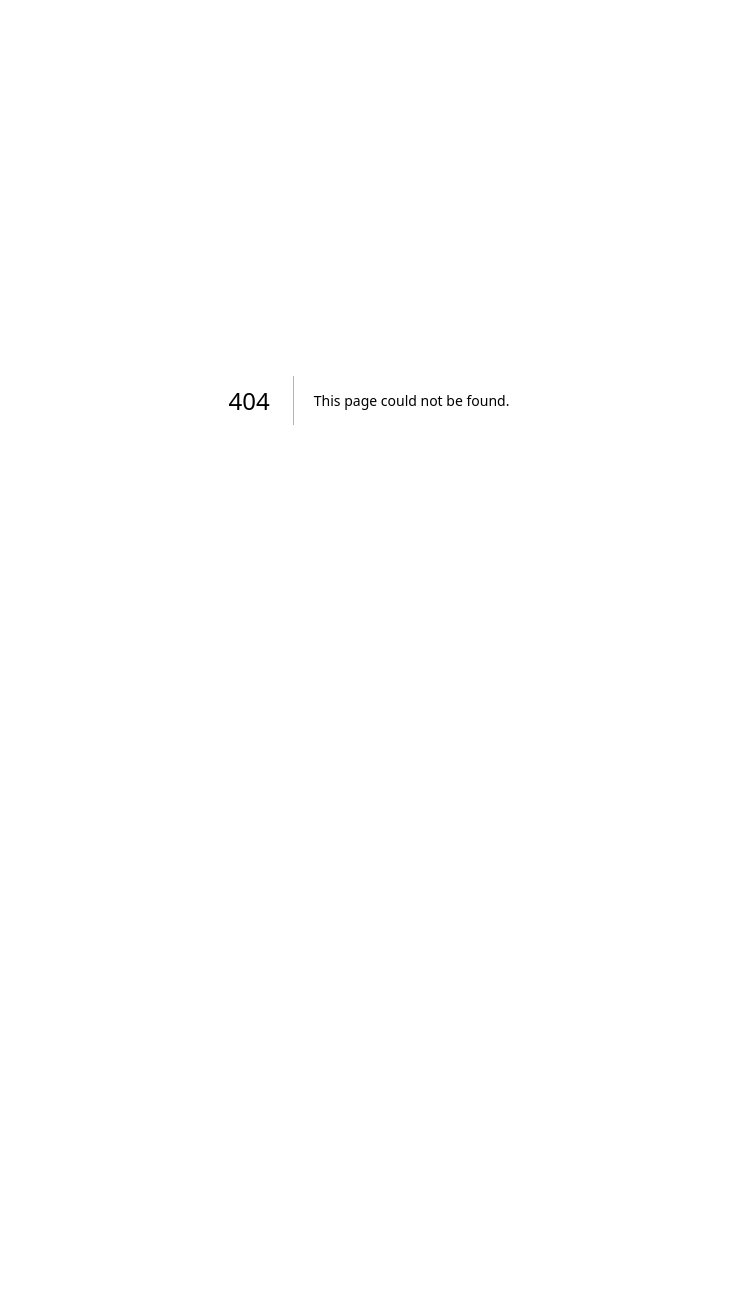
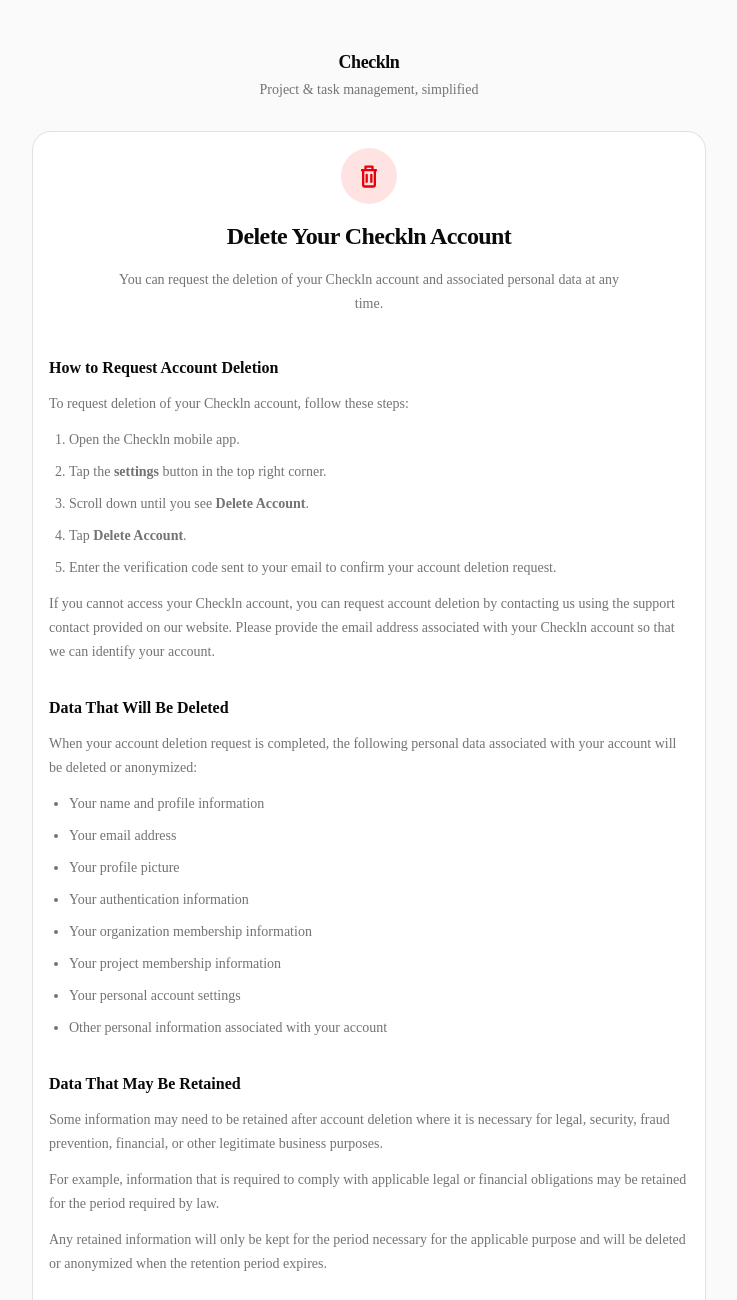
Before and after one commit to preciousvwarho/ChecklinTest, a Next.js app: page /delete-account in a window 1280 px wide. Before the commit this address had no page. Shown: the top 1300 px of the page, without its empty margins (271-1008 px from the left). Before the commit the page ends 800 px from the top, so only its background shows below. Built offline with nearby package versions, Linux system fonts and the light colour scheme.

Commit message:
Delete Account Guide

```diff
--- /dev/null
+++ b/app/delete-account/page.tsx
@@ -0,0 +1,206 @@
+import { Button } from "@/components/ui/button";
+import {
+  Card,
+  CardContent,
+  CardDescription,
+  CardHeader,
+  CardTitle,
+} from "@/components/ui/card";
+import Link from "next/link";
+
+export default function DeleteAccountPage() {
+  return (
+    <div className="min-h-screen bg-[#fafafa] px-4 py-12">
+      <div className="mx-auto w-full max-w-2xl">
+        {/* Header */}
+        <div className="text-center mb-8">
+          <h1 className="text-lg font-semibold tracking-tight">Checkln</h1>
+          <p className="text-sm text-muted-foreground mt-1">
+            Project & task management, simplified
+          </p>
+        </div>
+
+        <Card className="border-0 shadow-none rounded-2xl">
+          <CardHeader className="text-center space-y-3 pb-6">
+            <div className="mx-auto w-14 h-14 rounded-full bg-red-100 flex items-center justify-center">
+              <svg
+                xmlns="http://www.w3.org/2000/svg"
+                className="w-7 h-7 text-red-600"
+                fill="none"
+                viewBox="0 0 24 24"
+                stroke="currentColor"
+                strokeWidth="2"
+              >
+                <path
+                  strokeLinecap="round"
+                  strokeLinejoin="round"
+                  d="M6 7h12M9 7V4h6v3m2 0v13a1 1 0 01-1 1H8a1 1 0 01-1-1V7h10zM10 11v6M14 11v6"
+                />
+              </svg>
+            </div>
+
+            <CardTitle className="text-2xl font-semibold tracking-tight">
+              Delete Your Checkln Account
+            </CardTitle>
+
+            <CardDescription className="text-sm text-muted-foreground leading-6 max-w-lg mx-auto">
+              You can request the deletion of your Checkln account and
+              associated personal data at any time.
+            </CardDescription>
+          </CardHeader>
+
+          <CardContent className="space-y-8">
+            {/* How to request deletion */}
+            <section className="space-y-3">
+              <h2 className="text-base font-semibold">
+                How to Request Account Deletion
+              </h2>
+
+              <p className="text-sm text-muted-foreground leading-6">
+                To request deletion of your Checkln account, follow these steps:
+              </p>
+
+              <ol className="list-decimal pl-5 space-y-2 text-sm text-muted-foreground leading-6">
+                <li>Open the Checkln mobile app.</li>
+                <li>
+                  Tap the <strong>settings</strong> button in the top right
+                  corner.
+                </li>
+                <li>
+                  Scroll down until you see <strong>Delete Account</strong>.
+                </li>
+                <li>
+                  Tap <strong>Delete Account</strong>.
+                </li>
+                <li>
+                  Enter the verification code sent to your email to confirm your
+                  account deletion request.
+                </li>
+              </ol>
+
+              <p className="text-sm text-muted-foreground leading-6">
+                If you cannot access your Checkln account, you can request
+                account deletion by contacting us using the support contact
+                provided on our website. Please provide the email address
+                associated with your Checkln account so that we can identify
+                your account.
+              </p>
+            </section>
+
+            {/* Data that will be deleted */}
+            <section className="space-y-3">
+              <h2 className="text-base font-semibold">
+                Data That Will Be Deleted
+              </h2>
+
+              <p className="text-sm text-muted-foreground leading-6">
+                When your account deletion request is completed, the following
+                personal data associated with your account will be deleted or
+                anonymized:
+              </p>
+
+              <ul className="list-disc pl-5 space-y-2 text-sm text-muted-foreground leading-6">
+                <li>Your name and profile information</li>
+                <li>Your email address</li>
+                <li>Your profile picture</li>
+                <li>Your authentication information</li>
+                <li>Your organization membership information</li>
+                <li>Your project membership information</li>
+                <li>Your personal account settings</li>
+                <li>Other personal information associated with your account</li>
+              </ul>
+            </section>
+
+            {/* Data that may be retained */}
+            <section className="space-y-3">
+              <h2 className="text-base font-semibold">
+                Data That May Be Retained
+              </h2>
+
+              <p className="text-sm text-muted-foreground leading-6">
+                Some information may need to be retained after account deletion
+                where it is necessary for legal, security, fraud prevention,
+                financial, or other legitimate business purposes.
+              </p>
+
+              <p className="text-sm text-muted-foreground leading-6">
+                For example, information that is required to comply with
+                applicable legal or financial obligations may be retained for
+                the period required by law.
+              </p>
+
+              <p className="text-sm text-muted-foreground leading-6">
+                Any retained information will only be kept for the period
+                necessary for the applicable purpose and will be deleted or
+                anonymized when the retention period expires.
+              </p>
+            </section>
+
+            {/* Content created in organizations */}
+            <section className="space-y-3">
+              <h2 className="text-base font-semibold">
+                Organization and Shared Content
+              </h2>
+
+              <p className="text-sm text-muted-foreground leading-6">
+                Some content created while using Checkln may be associated with
+                an organization, project, or other users. Deleting your account
+                may not automatically remove content that is required for the
+                continued operation or history of an organization or project.
+              </p>
+
+              <p className="text-sm text-muted-foreground leading-6">
+                Where applicable, personal identifiers associated with such
+                content will be removed or anonymized.
+              </p>
+            </section>
+
+            {/* Processing time */}
+            <section className="space-y-3">
+              <h2 className="text-base font-semibold">
+                Deletion Processing Time
+              </h2>
+
+              <p className="text-sm text-muted-foreground leading-6">
+                Account deletion requests are processed within{" "}
+                <strong>30 days</strong>. Once the deletion process is
+                completed, your account and the applicable associated personal
+                data will no longer be available through Checkln.
+              </p>
+            </section>
+
+            {/* Contact */}
+            <section className="rounded-xl bg-muted/50 p-5 space-y-2">
+              <h2 className="text-base font-semibold">Need Help?</h2>
+
+              <p className="text-sm text-muted-foreground leading-6">
+                If you are unable to delete your account through the Checkln
+                app, please contact our support team and include the email
+                address associated with your account.
+              </p>
+
+              <a
+                href="mailto:support@checklnteam.com"
+                className="text-sm font-medium underline underline-offset-4"
+              >
+                support@checklnteam.com
+              </a>
+            </section>
+
+            {/* Back to website */}
+            <Link href="/" className="block">
+              <Button variant="outline" className="w-full h-12 rounded-xl">
+                Back to Checkln
+              </Button>
+            </Link>
+          </CardContent>
+        </Card>
+
+        {/* Footer */}
+        <p className="text-center text-xs text-muted-foreground mt-6">
+          © {new Date().getFullYear()} Checkln
+        </p>
+      </div>
+    </div>
+  );
+}
```
